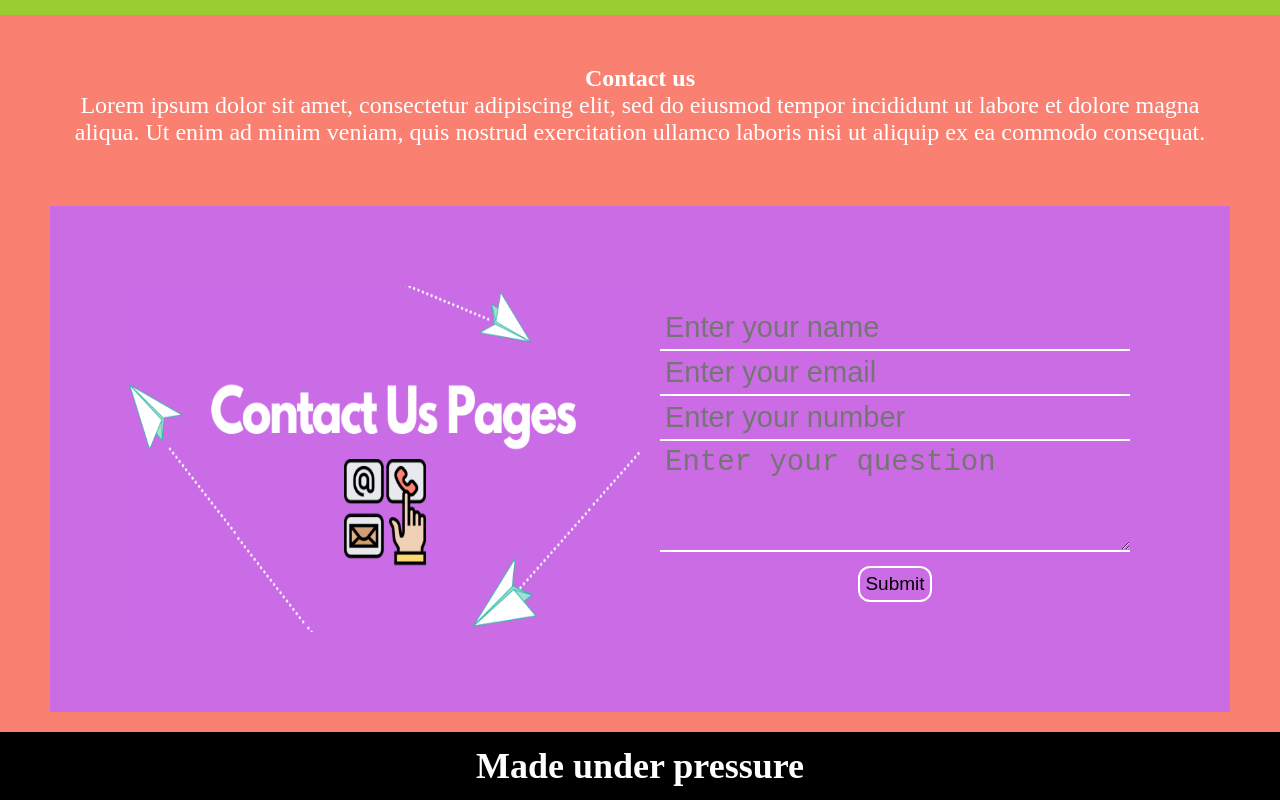
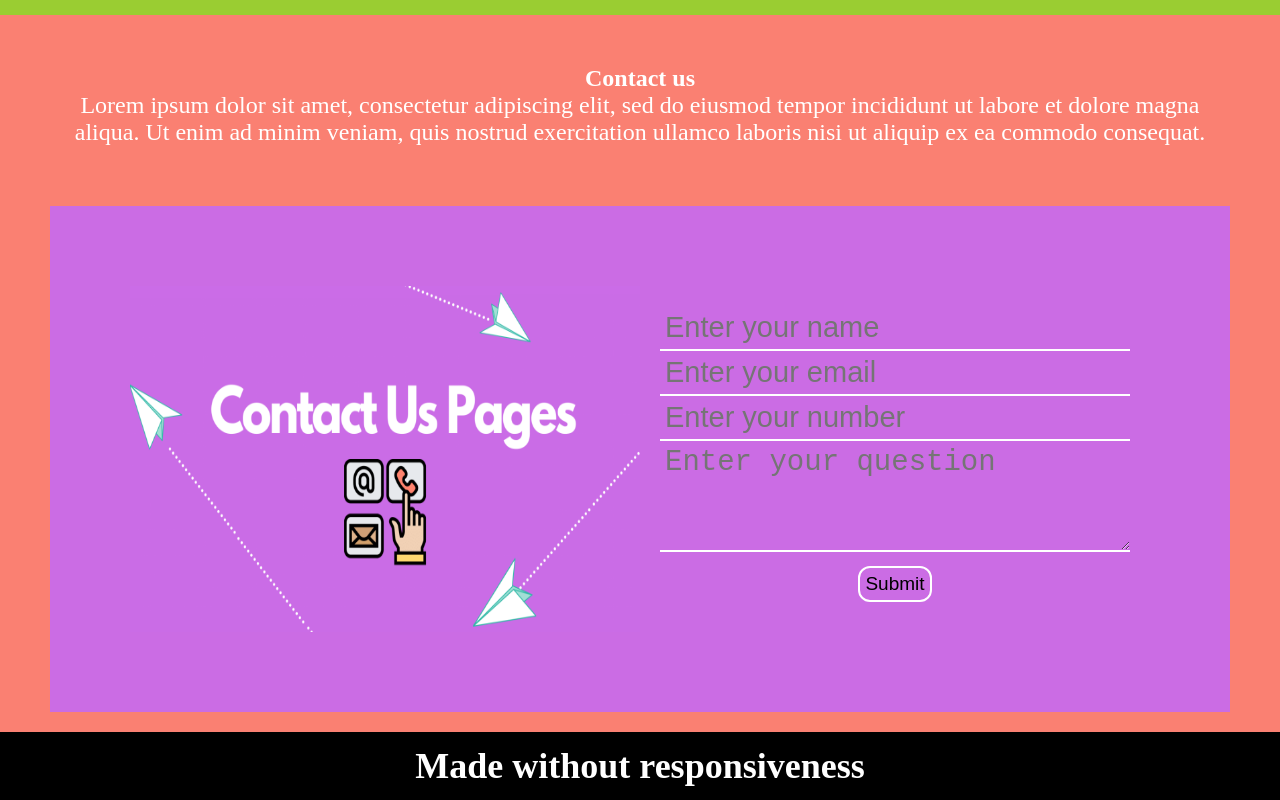
Before and after one commit to FinnMcTavish/WebDev, a plain HTML site: page index.html in a window 1280 px wide. Shown: the part 2178-2978 px from the top of the page. Drawn offline with Linux system fonts and the light colour scheme.

Commit message:
footer change

```diff
--- a/index.html
+++ b/index.html
@@ -86,7 +86,7 @@
         </div>
     </div>
     <div class="footer">
-        <h2>Made under pressure</h2>
+        <h2>Made without responsiveness</h2>
     </div>
 </body>
 </html>
```
